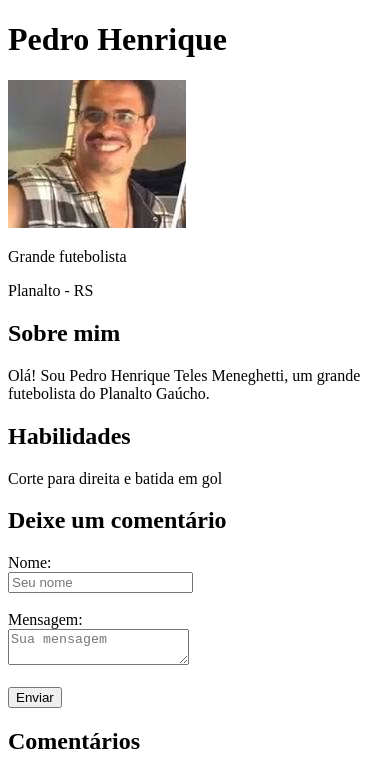
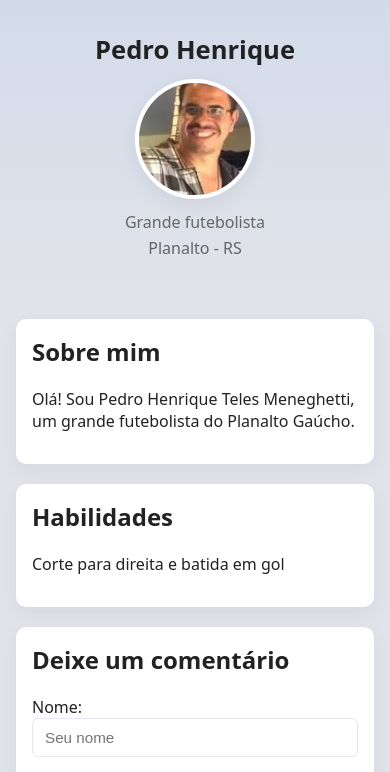
Before and after one commit to pedromeneghetti10/desenvolvimento-web, a website: page HTML/paginaSimples.html in a window 390 px wide. Shown: the top 772 px of the page. Drawn offline with Linux system fonts and the light colour scheme; no server answers.

Commit message:
estilização e responsividade

```diff
--- a/HTML/paginaSimples.html
+++ b/HTML/paginaSimples.html
@@ -2,11 +2,12 @@
 <html lang="pt-BR">
 <head>
   <meta charset="UTF-8" />
+  <meta name="viewport" content="width=device-width, initial-scale=1" />
   <title>Meu Perfil</title>
+  <link rel="stylesheet" href="styles.css" />
 </head>
 <body>
-
-  <header>
+  <header class="site-header">
     <h1>Pedro Henrique</h1>
     <img src="download.jpeg" alt="Foto de Pedro Henrique" />
     <p>Grande futebolista</p>
@@ -25,18 +26,18 @@
       <p>Corte para direita e batida em gol</p>
     </section>
 
-  <section>
+  <section class="full form-section">
     <h2>Deixe um comentário</h2>
     <form id="formComentario">
-      <label>Nome:</label><br />
+      <label for="nome">Nome:</label><br />
       <input type="text" id="nome" placeholder="Seu nome" /><br /><br />
-      <label>Mensagem:</label><br />
+      <label for="mensagem">Mensagem:</label><br />
       <textarea id="mensagem" placeholder="Sua mensagem"></textarea><br /><br />
       <button type="submit">Enviar</button>
     </form>
   </section>
 
-    <section>
+    <section class="full comments-section">
       <h2>Comentários</h2>
       <div id="comentarios"></div>
     </section>
--- /dev/null
+++ b/HTML/styles.css
@@ -0,0 +1,95 @@
+:root{
+	--bg:#e1e3e9;
+	--card:#ffffff;
+	--text:#222;
+	--muted:#666;
+	--accent:#2bff7c;
+}
+
+*{box-sizing:border-box}
+body{
+	margin:0;
+	font-family: system-ui, -apple-system, 'Segoe UI', Roboto, 'Helvetica Neue', Arial;
+	background:var(--bg);
+	color:var(--text);
+	-webkit-font-smoothing:antialiased;
+	-moz-osx-font-smoothing:grayscale;
+}
+
+.site-header{
+	text-align:center;
+	padding:32px 16px;
+	background:linear-gradient(180deg, rgba(43,124,255,0.08), transparent);
+}
+.site-header h1{margin:0 0 8px;font-size:1.6rem}
+.site-header p{margin:4px 0;color:var(--muted)}
+.site-header img{
+	width:120px;
+	height:120px;
+	object-fit:cover;
+	border-radius:50%;
+	display:block;
+	margin:12px auto;
+	border:4px solid var(--card);
+	box-shadow:0 6px 18px rgba(35,47,77,0.08);
+}
+
+main{
+	max-width:1000px;
+	margin:24px auto;
+	padding:0 16px 40px;
+	display:grid;
+	gap:20px;
+	grid-template-columns:1fr;
+}
+
+section{
+	background:var(--card);
+	padding:16px;
+	border-radius:10px;
+	box-shadow:0 6px 18px rgba(35,47,77,0.06);
+}
+
+section h2{margin-top:0}
+
+.full{grid-column:1/-1}
+
+form input[type="text"],
+form textarea{
+	width:100%;
+	padding:10px 12px;
+	border:1px solid #e3e7ef;
+	border-radius:6px;
+	font-size:0.95rem;
+}
+form textarea{min-height:100px;resize:vertical}
+form button{
+	background:var(--accent);
+	color:white;
+	border:none;
+	padding:10px 14px;
+	border-radius:8px;
+	cursor:pointer;
+	font-weight:600;
+}
+form button:hover{filter:brightness(0.96)}
+
+#comentarios p{margin:8px 0;padding-bottom:8px;border-bottom:1px dashed #f0f2f6}
+
+footer{
+	text-align:center;
+	padding:20px 16px;
+	color:var(--muted);
+}
+
+@media (min-width:700px){
+	main{grid-template-columns:1fr 1fr}
+	.form-section{grid-column:1/2}
+	.comments-section{grid-column:2/3}
+	.form-section, .comments-section{align-self:start}
+}
+
+@media (min-width:1000px){
+	.site-header img{width:140px;height:140px}
+	.site-header h1{font-size:2rem}
+}
```
